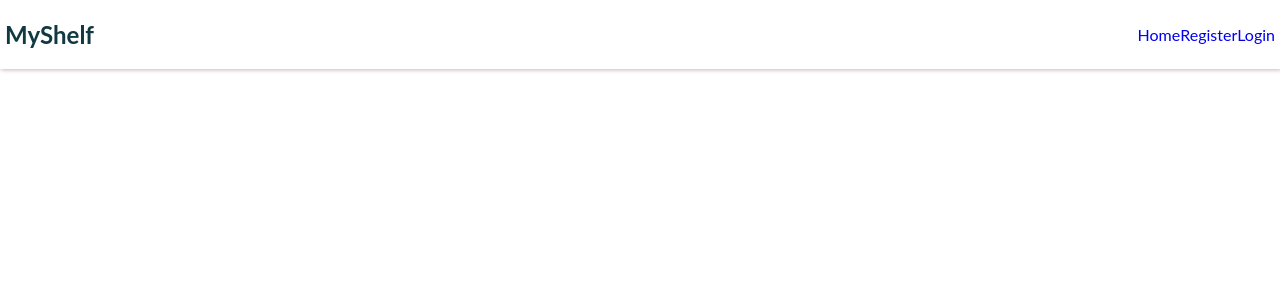
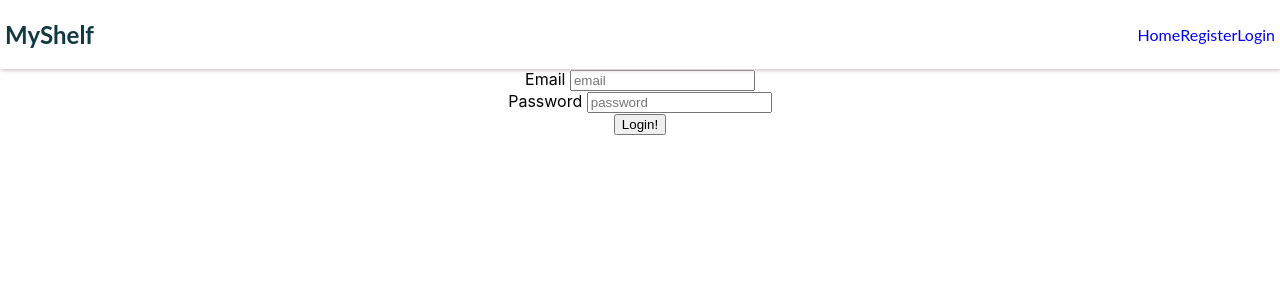
Before and after one commit to ralicynf/myshelf, a React (Create React App) app: page /login in a window 1280 px wide. Shown: the top 300 px of the page. Built offline with nearby package versions, Linux system fonts and the light colour scheme.

Commit message:
added functionality to login page

```diff
--- a/src/pages/Login.js
+++ b/src/pages/Login.js
@@ -1,7 +1,70 @@
+import { useNavigate } from 'react-router-dom'
+import { useState } from 'react'
+import { LoginUser } from '../services/Auth'
+
+const Login = ({ setUser }) => {
+    let navigate = useNavigate()
+
+    const initialState = {
+        email: '',
+        password: ''
+    }
+
+    const [formState, setFormState] = useState(initialState)
+
+    const handleChange = (e) => {
+        setFormState({ ...formState, [e.target.name]: e.target.value})
+    }
+
+    const handleSubmit = async (e) => {
+        e.preventDefault()
+        const payload = await LoginUser(formState)
+        if (payload) {
+            await setUser(payload)
+            setFormState(initialState)
+            navigate('/')
+        } else {
+            window.alert('Your username or password is incorrect. Try again.')
+            setFormState({ email: formState.email, password: '' })
+    }
+    }
 
 
-const Login = () => {
-
+    return (
+        <div>
+            <div>
+                <form className="login-box" onSubmit={handleSubmit}>
+                    <div>
+                        <label htmlFor="email">Email   </label>
+                        <input
+                            className='login-input'
+                            onChange={handleChange}
+                            name='email'
+                            type='text'
+                            placeholder='email'
+                            value={formState.email}
+                            required
+                        />
+                    </div>
+                    <div>
+                        <label htmlFor='password'>Password   </label>
+                        <input
+                            className='login-input'
+                            onChange={handleChange}
+                            name='password'
+                            type='password'
+                            placeholder='password'
+                            value={formState.password}
+                            required
+                        />
+                    </div>
+                    <div className='btn'>
+                        <button id='login-btn'>Login!</button>
+                    </div>
+                </form>
+            </div>
+        </div>
+    )
 }
 
 export default Login
```
